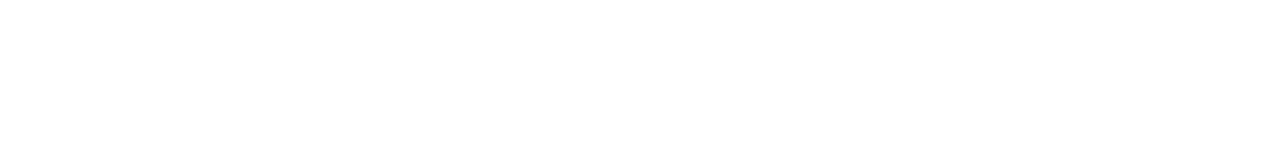
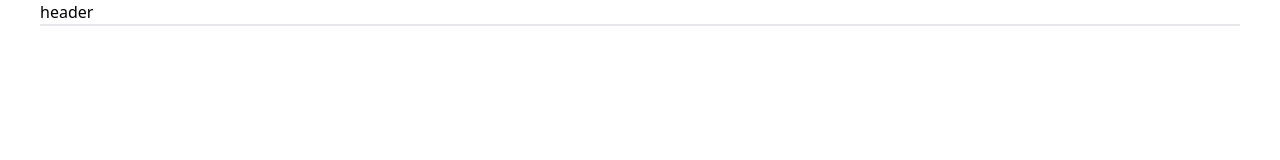
Before and after one commit to mchiu42/tsuilo-frontend, a Vue app: page /board/1 in a window 1280 px wide. Before the commit this address had no page. Shown: the top 160 px of the page. Built offline with nearby package versions, Linux system fonts and the light colour scheme.

Commit message:
layout: 建立看板路徑與畫面、列表元件

```diff
--- /dev/null
+++ b/src/components/Board/list.vue
@@ -0,0 +1,11 @@
+<script setup>
+import { ref, computed } from 'vue';
+
+</script>
+
+<template>
+  <div class="border">
+      <p></p>
+
+  </div>
+</template>
--- /dev/null
+++ b/src/layouts/Board.vue
@@ -0,0 +1,12 @@
+<script setup>
+import { ref, computed } from 'vue';
+
+</script>
+
+<template>
+  <div class="px-10">
+      <div>header</div>
+      <div></div>
+      <list />
+  </div>
+</template>
--- a/src/router/index.js
+++ b/src/router/index.js
@@ -1,5 +1,6 @@
 import { createRouter, createWebHistory } from 'vue-router'
 import BaseLayout from '@/layouts/Base.vue'
+import BoardLayout from '@/layouts/Board.vue'
 
 const routes = [
     {
@@ -9,8 +10,12 @@
         meta: {
             requiresAuth: false,
             extendsLayout: BaseLayout,
-
         }
+    },
+    {
+        path: '/board/:id',
+        name: 'board',
+        component: BoardLayout,
     },
 ]
 
```
